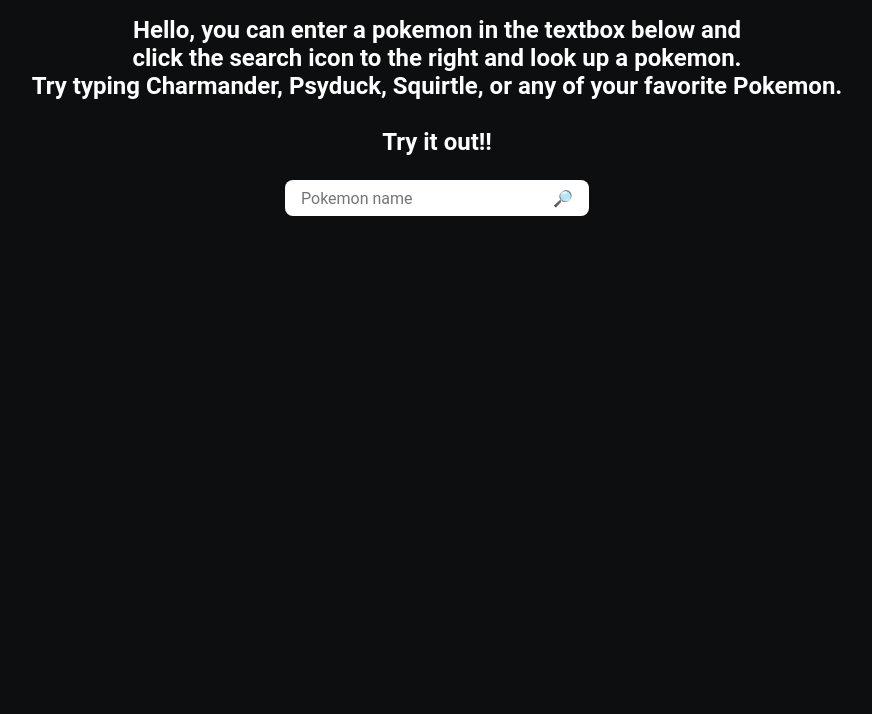
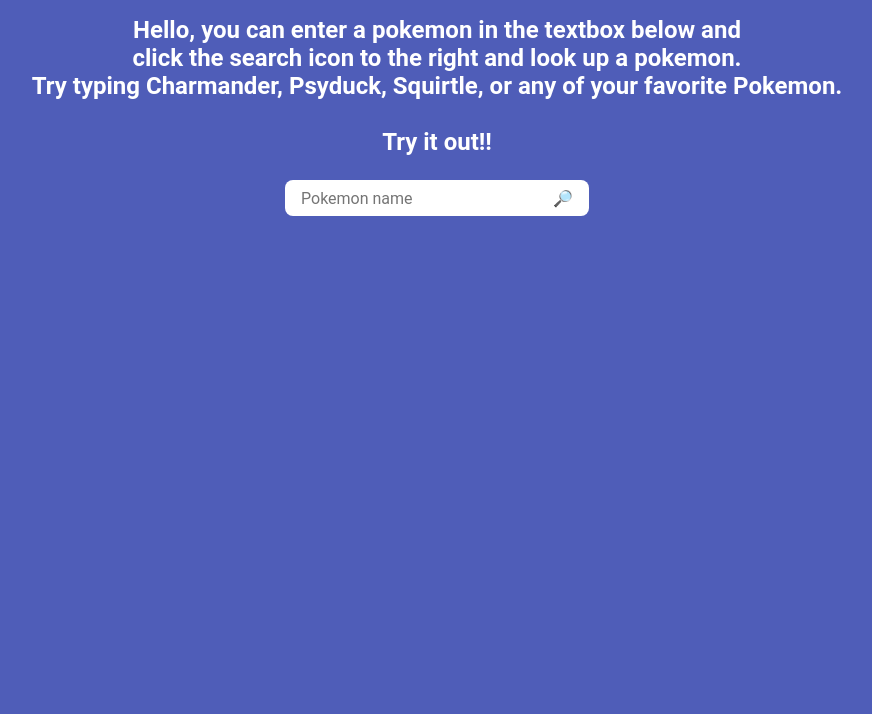
Before and after one commit to TheRealChrisChang/Chris-Chang-ItDev162-P1, a plain HTML site: page index.html in a window 1280 px wide. Shown: the part 86-800 px from the top of the page, without its empty margins (203-1075 px from the left). Drawn offline with Linux system fonts and the light colour scheme.

Commit message:
Changed background color of index.

```diff
--- a/styles.css
+++ b/styles.css
@@ -2,7 +2,7 @@
     margin: 0;
     padding: 0;
     box-sizing: border-box;
-    background-color: #0d0e0f;
+    background-color: #4f5db8;
 }
 
 body,
```
